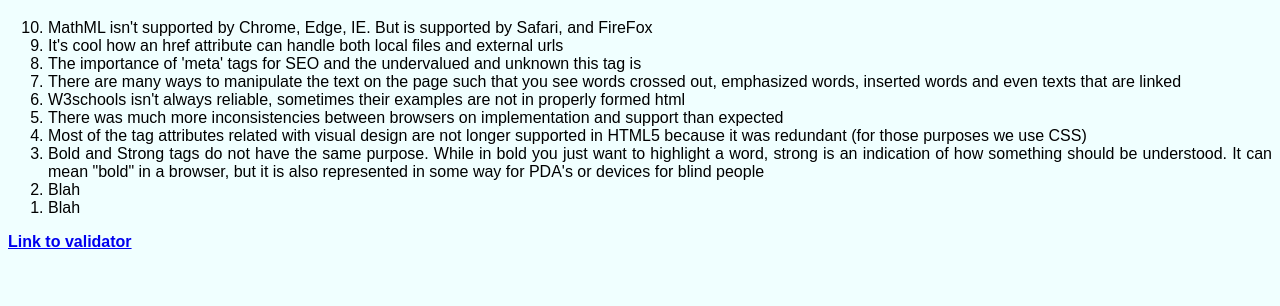
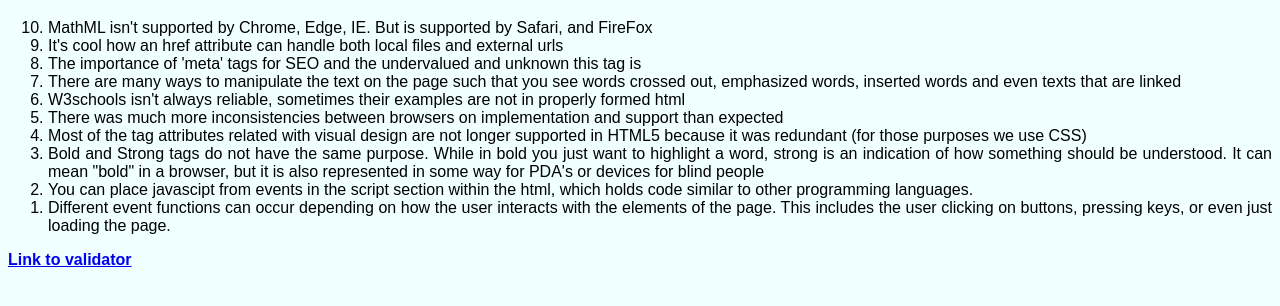
Before and after one commit to andrewyoo526/cse134b-soccertracker, a plain HTML site: page app/tenfindings.html in a window 1280 px wide. Shown: the part 106-412 px from the top of the page. Drawn offline with Linux system fonts and the light colour scheme.

Commit message:
Peter: I added the final two findings to ten findings

```diff
--- a/app/tenfindings.html
+++ b/app/tenfindings.html
@@ -31,8 +31,8 @@
             <li>There was much more inconsistencies between browsers on implementation and support than expected</li>
             <li>Most of the tag attributes related with visual design are not longer supported in HTML5 because it was redundant (for those purposes we use CSS)</li>
             <li>Bold and Strong tags do not have the same purpose. While in bold you just want to highlight a word, strong is an indication of how something should be understood. It can mean "bold" in a browser, but it is also represented in some way for PDA's or devices for blind people</li>
-            <li>Blah</li>
-            <li>Blah</li>
+            <li>You can place javascipt from events in the script section within the html, which holds code similar to other programming languages. </li>
+            <li>Different event functions can occur depending on how the user interacts with the elements of the page. This includes the user clicking on buttons, pressing keys, or even just loading the page. </li>
         </ol>
 
         <p style="font-weight:bold;"><a href="https://validator.w3.org/nu/?doc=https%3A%2F%2Fsoccer-tracker-cse134.firebaseapp.com%2Ftenfindings.html" target="_blank">Link to validator</a></p>
```
